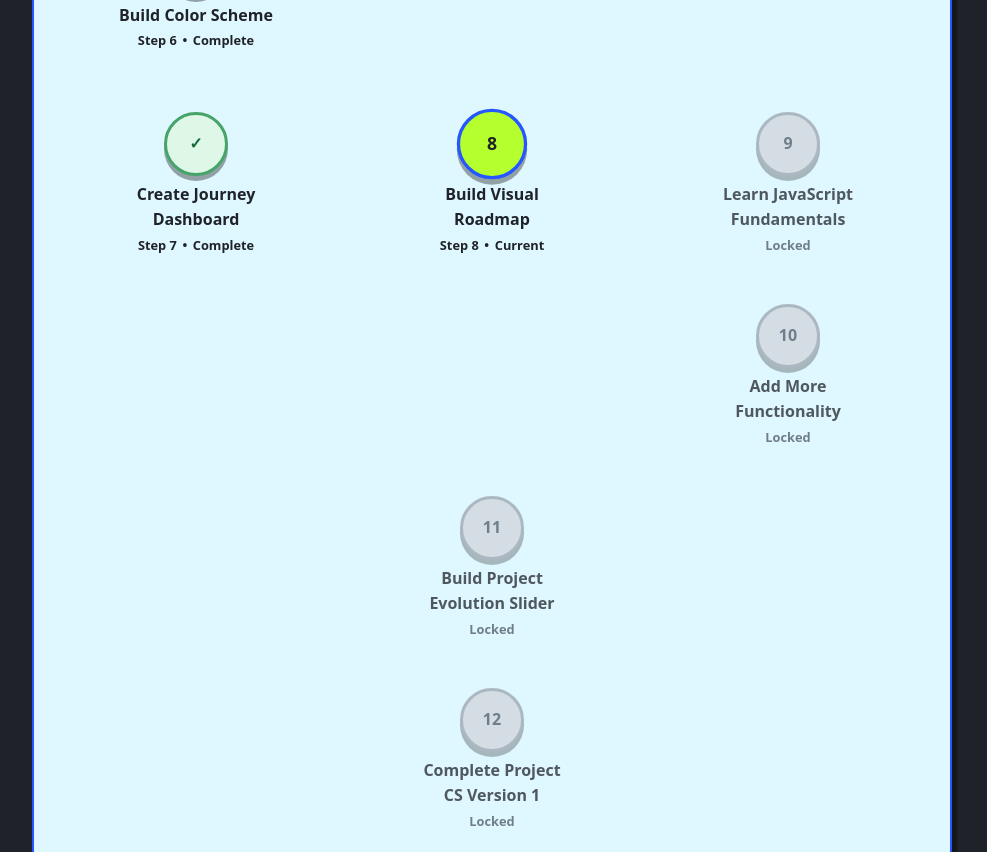
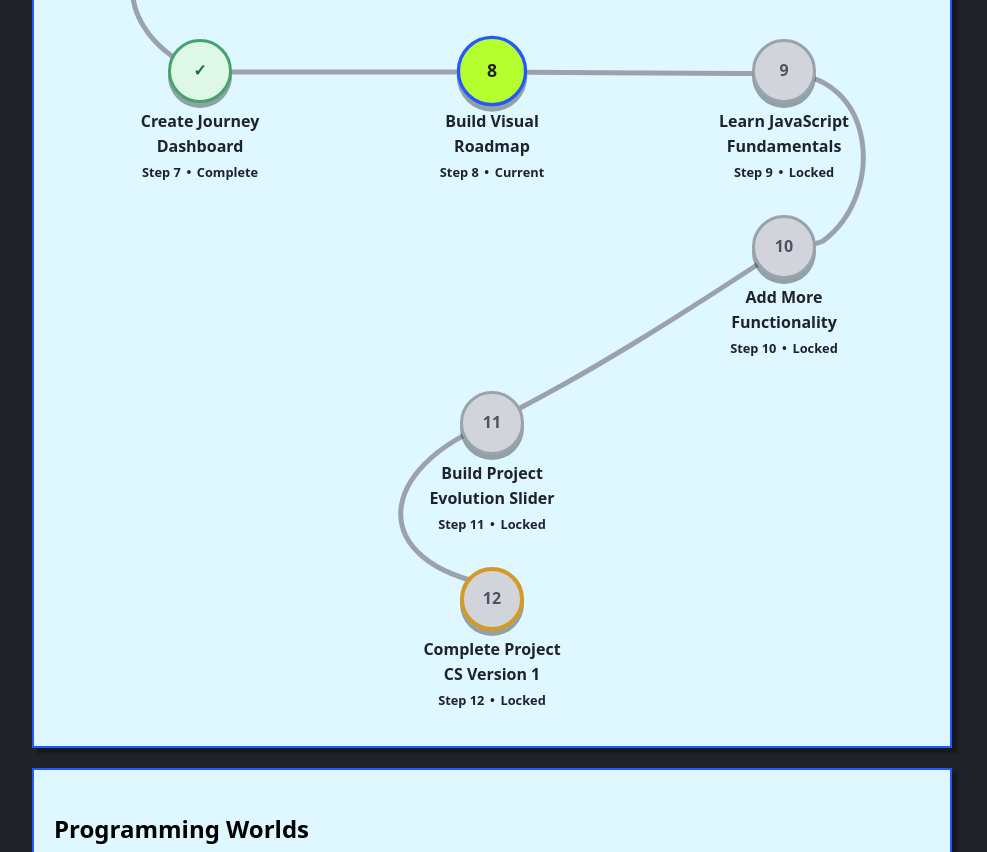
Before and after one commit to vedthebred/Project-CS, a plain HTML site: page index.html in a window 1280 px wide. Shown: the part 1800-2652 px from the top of the page, without its empty margins (268-1255 px from the left). Drawn offline with Linux system fonts and the light colour scheme.

Commit message:
Added path for roadmap.

```diff
--- a/css/style.css
+++ b/css/style.css
@@ -21,6 +21,9 @@
   --progress-track: #b8d8e3;
   --progress-fill: #b6ff2e;
   --progress-border: #2457ff;
+  --roadmap-route: #9aa3ad;
+  --roadmap-route-complete: #2457ff;
+  --final-step-border: #d49a26;
 }
 
 *,
@@ -475,13 +478,14 @@ progress::-moz-progress-bar {
   grid-template-columns: repeat(3, 1fr);
   justify-items: center;
   align-items: center;
-  row-gap: 3rem;
-  column-gap: 12px;
+  row-gap: 0;
+  column-gap: 0;
   list-style: none;
   margin: 0;
   padding: 0;
   position: relative;
-  grid-auto-rows: minmax(9rem, auto);
+  grid-auto-rows: 11rem;
+  z-index: 1;
 }
 
 .path-step {
@@ -504,6 +508,8 @@ progress::-moz-progress-bar {
   border-radius: 50%;
   font-weight: 700;
   box-shadow: 0 5px 0 var(--shadow-color);
+  position: relative;
+  z-index: 2;
 }
 
 .path-content {
@@ -537,14 +543,14 @@ progress::-moz-progress-bar {
 }
 
 .path-locked {
-  color: #4b5563;
-  opacity: 0.75;
+  color: #6b7280;
 }
 
 .path-locked .path-marker {
   background-color: #d1d5db;
   color: #4b5563;
   border-color: #9aa3ad;
+  opacity: 1;
 }
 
 .path-left {
@@ -569,6 +575,32 @@ progress::-moz-progress-bar {
   font-weight: 600;
 }
 
+.path-final .path-marker {
+  border-color: var(--final-step-border);
+  border-width: 4px;
+}
+
+.roadmap-stage {
+  position: relative;
+}
+
+.roadmap-path {
+  position: absolute;
+  inset: 0;
+  width: 100%;
+  height: 100%;
+  z-index: 0;
+  pointer-events: none;
+}
+
+.roadmap-route {
+  fill: none;
+  stroke: var(--roadmap-route);
+  stroke-width: 5px;
+  stroke-linecap: round;
+  stroke-linejoin: round;
+}
+
 @media (max-width: 900px) {
   .page-layout {
     grid-template-columns: 1fr;
--- a/index.html
+++ b/index.html
@@ -68,7 +68,7 @@
             </div>
             <div class="status-item">
               <dt>Current Focus</dt>
-              <dd>CSS and Responsive Design</dd>
+              <dd>Grid and Visual Roadmap Design</dd>
             </div>
             <div class="status-item">
               <dt>Achievements</dt>
@@ -98,6 +98,42 @@
         <section id="learning-path" class="panel">
           <h2>Current Learning Path</h2>
 
+          <div class="roadmap-stage">
+            <svg
+              class="roadmap-path"
+              aria-hidden="true"
+              viewBox="0 0 900 900"
+              preserveAspectRatio="none"
+            >
+              <path
+                class="roadmap-route"
+                vector-effect="non-scaling-stroke"
+                d="
+                    M 150 42
+
+                    C 250 42, 350 35, 450 35
+                    C 550 35, 650 35, 750 35
+
+                    C 842 35, 855 95, 820 125
+                    C 800 140, 775 145, 750 147
+
+                    C 650 185, 550 225, 450 257
+
+                    C 350 302, 250 345, 150 378
+
+                    C 60 400, 55 455, 150 482
+
+                    L 450 482
+                    L 750 483
+
+                    C 845 483, 855 560, 790 590
+                    C 775 594, 760 594, 750 594
+
+                    C 650 635, 550 675, 450 706
+
+                    C 330 735, 320 795, 450 810"
+              ></path>
+            </svg>
             <ol class="learning-roadmap">
               <li class="path-step path-complete path-left">
                 <span class="path-marker" aria-hidden="true">✓</span>
@@ -197,7 +233,10 @@
                 </div>
               </li>
 
-            <li class="path-step path-current path-center" aria-current="step">
+              <li
+                class="path-step path-current path-center"
+                aria-current="step"
+              >
                 <span class="path-marker" aria-hidden="true">8</span>
 
                 <div class="path-content">
@@ -216,7 +255,12 @@
 
                 <div class="path-content">
                   <p class="path-title">Learn JavaScript Fundamentals</p>
+
+                  <p class="path-meta">
+                    <span>Step 9</span>
+                    <span aria-hidden="true">•</span>
                     <span class="path-status">Locked</span>
+                  </p>
                 </div>
               </li>
 
@@ -225,7 +269,12 @@
 
                 <div class="path-content">
                   <p class="path-title">Add More Functionality</p>
+
+                  <p class="path-meta">
+                    <span>Step 10</span>
+                    <span aria-hidden="true">•</span>
                     <span class="path-status">Locked</span>
+                  </p>
                 </div>
               </li>
 
@@ -234,7 +283,12 @@
 
                 <div class="path-content">
                   <p class="path-title">Build Project Evolution Slider</p>
+
+                  <p class="path-meta">
+                    <span>Step 11</span>
+                    <span aria-hidden="true">•</span>
                     <span class="path-status">Locked</span>
+                  </p>
                 </div>
               </li>
 
@@ -243,10 +297,16 @@
 
                 <div class="path-content">
                   <p class="path-title">Complete Project CS Version 1</p>
+
+                  <p class="path-meta">
+                    <span>Step 12</span>
+                    <span aria-hidden="true">•</span>
                     <span class="path-status">Locked</span>
+                  </p>
                 </div>
               </li>
             </ol>
+          </div>
         </section>
 
         <section id="worlds" class="panel">
```
Also changed, not shown: 1 other file. Lines whose indentation alone changed are shown as unchanged.
